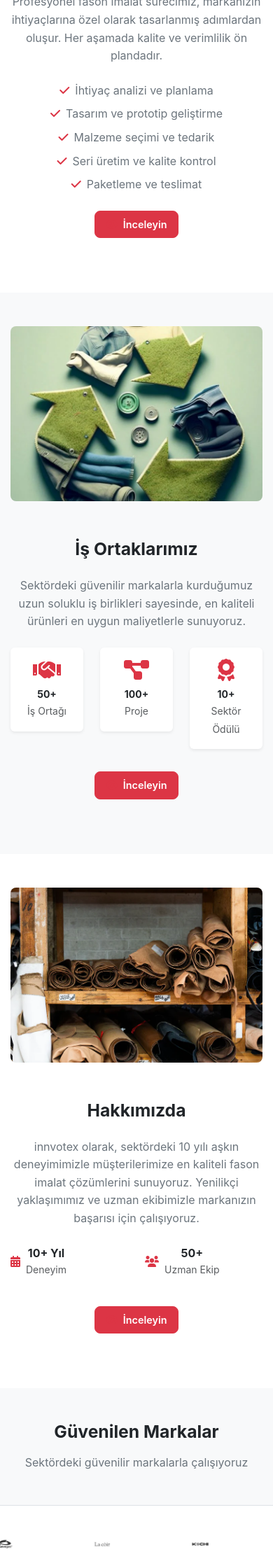
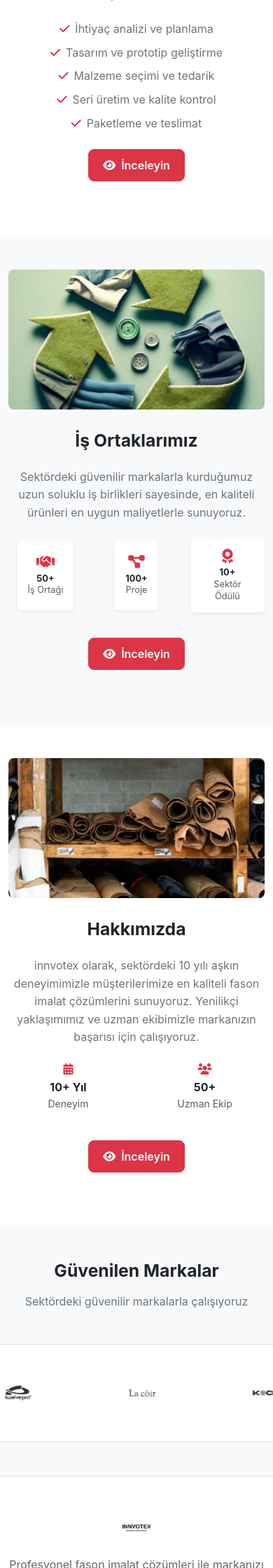
Before and after one commit to ilkeryhb/innovtex-clone, a Flask app: page / in a window 390 px wide. Shown: the part 2160-4400 px from the top of the page at 70% size. Run offline with Flask 3, Linux system fonts and the light colour scheme.

Commit message:
fix style_v2 path
fix style_v2 path

```diff
--- a/static/css/style.css
+++ b/static/css/style_v2.css
@@ -332,6 +332,12 @@ footer .logo-img {
     display: flex;
     align-items: center;
     justify-content: center;
+    background-color: var(--primary-color);
+}
+
+.contact-icon:hover {
+    background-color: #c82333;
+    transform: scale(1.05);
 }
 
 /* === FOOTER STYLES === */
@@ -632,236 +638,337 @@ footer .logo-img {
     }
 }
 
-/* === CONTACT STYLES === */
-.contact-icon {
-    width: 60px;
-    height: 60px;
-    display: flex;
-    align-items: center;
-    justify-content: center;
-    background-color: var(--primary-color);
+/* === MOBILE FIXES === */
+@media (max-width: 768px) {
+    /* 1. Logo ortalama */
+    .navbar-brand.mx-auto {
+        position: absolute !important;
+        left: 50% !important;
+        transform: translateX(-50%) !important;
+        width: auto !important;
     }
 
-.contact-icon:hover {
-    background-color: #c82333; /* Daha koyu ton */
-    transform: scale(1.05);
+    /* 2. İstatistik kartları - 10+ Sektör Ödülü */
+    .bg-white.rounded.p-3.shadow-sm {
+        min-height: 85px !important;
+        display: flex !important;
+        flex-direction: column !important;
+        justify-content: center !important;
+        align-items: center !important;
+        padding: 12px !important;
+        text-align: center !important;
     }
 
-/* İletişim formu butonları */
-.btn-primary {
-    background-color: var(--primary-color);
-    border-color: var(--primary-color);
+    .bg-white.rounded.p-3.shadow-sm small {
+        line-height: 1.2 !important;
+        font-size: 0.75rem !important;
     }
 
-.btn-primary:hover {
-    background-color: #c82333;
-    border-color: #c82333;
+    .bg-white.rounded.p-3.shadow-sm .fa-2x {
+        font-size: 1.3rem !important;
+        margin-bottom: 5px !important;
     }
 
-.btn-outline-primary {
-    color: var(--primary-color);
-    border-color: var(--primary-color);
+    /* 3. Hakkımızda ikonları - 10+ Yıl ve 50+ Uzman Ekip */
+    .d-flex.align-items-center.mb-3 {
+        justify-content: center !important;
+        text-align: center !important;
+        flex-direction: column !important;
     }
 
-.btn-outline-primary:hover {
-    background-color: var(--primary-color);
-    border-color: var(--primary-color);
-    color: #fff;
+    .d-flex.align-items-center.mb-3 .me-2 {
+        margin-right: 0 !important;
+        margin-bottom: 8px !important;
     }
 
-/* Form focus rengi */
-.form-control:focus {
-    border-color: var(--primary-color);
-    box-shadow: 0 0 0 0.2rem rgba(220, 53, 69, 0.25);
+    /* 4. Blog badge'leri - Kırmızı yazılar */
+    .badge {
+        font-size: 0.65rem !important;
+        padding: 3px 6px !important;
+        margin-bottom: 8px !important;
+        display: inline-block !important;
     }
 
-/* Check ikonları */
-.fa-check.text-primary {
-    color: var(--primary-color) !important;
+    .card-title {
+        font-size: 1rem !important;
+        line-height: 1.3 !important;
+        margin-bottom: 8px !important;
     }
 
-/* Alert renkleri */
-.alert-success {
-    background-color: #d4edda;
-    border-color: #c3e6cb;
-    color: #155724;
+    /* 5. Üretim daireleri - Mavi daireler */
+    .bg-primary.rounded-circle.mx-auto.mb-3 {
+        width: 55px !important;
+        height: 55px !important;
+        display: flex !important;
+        align-items: center !important;
+        justify-content: center !important;
+        margin-bottom: 15px !important;
     }
 
-.alert-danger {
-    background-color: #f8d7da;
-    border-color: #f5c6cb;
-    color: #721c24;
+    .bg-primary.rounded-circle.mx-auto.mb-3 span {
+        font-size: 0.9rem !important;
+        font-weight: bold !important;
     }
 
-/* === MOBILE RESPONSIVE STYLES === */
-@media (max-width: 768px) {
-    /* Hero section mobil */
-    .hero-section {
-        padding: 60px 0;
-        text-align: center;
+    /* 6. İş Ortakları - Kırmızı istatistikler */
+    .row.text-center .col-4 {
+        margin-bottom: 15px !important;
     }
 
-    .hero-section .display-4 {
-        font-size: 2rem;
-        line-height: 1.2;
+    /* 7. Tarihçe daireleri - Mavi daireler */
+    .timeline-year {
+        width: 45px !important;
+        height: 45px !important;
+        left: -22px !important;
+        font-size: 0.7rem !important;
+        display: flex !important;
+        align-items: center !important;
+        justify-content: center !important;
     }
 
-    .hero-section .lead {
-        font-size: 1.1rem;
+    .timeline-content {
+        margin-left: 30px !important;
+        padding: 12px !important;
     }
 
-    .hero-section .btn-lg {
-        padding: 10px 20px;
-        font-size: 1rem;
-        margin: 5px;
+    /* Hero section mobil iyileştirme */
+    .hero-section .row.align-items-center {
+        text-align: center !important;
     }
 
-    /* Navbar mobil */
-    .navbar-brand .logo-img {
-        height: 40px;
+    .hero-section .d-flex.gap-3 {
+        flex-direction: column !important;
+        align-items: center !important;
     }
 
-    .pt-5 {
-        padding-top: 5rem;
-    }
-
-    /* Kartlar mobil */
-    .card {
-        margin-bottom: 20px;
-    }
-
-    /* Resim konteynerları mobil */
-    .custom-image-container {
-        height: 250px;
-        margin-bottom: 30px;
-    }
-
-    /* Logo kaydırıcı mobil */
-    .logo-brand {
-        height: 50px;
-        max-width: 120px;
-        min-width: 100px;
-    }
-
-    .logo-item {
-        margin: 0 20px;
-    }
-
-    .logo-link {
-        padding: 15px;
+    .hero-section .btn {
+        width: 100% !important;
+        max-width: 250px !important;
+        margin: 5px 0 !important;
     }
 
     /* Buton grupları mobil */
     .d-flex.gap-3 {
-        flex-direction: column;
-        align-items: center;
+        flex-direction: column !important;
+        align-items: center !important;
     }
 
     .d-flex.gap-3 .btn {
-        width: 100%;
-        max-width: 280px;
-        margin: 5px 0;
-    }
-
-    /* İstatistik kartları mobil */
-    .row.text-center .col-md-3 {
-        margin-bottom: 15px;
-    }
-
-    /* İletişim formu mobil */
-    .card-body.p-5 {
-        padding: 1.5rem !important;
-    }
-
-    /* Blog grid mobil */
-    .col-md-6 {
-        margin-bottom: 20px;
+        width: 100% !important;
+        max-width: 280px !important;
+        margin: 5px 0 !important;
     }
 }
 
-@media (max-width: 576px) {
-    /* Çok küçük ekranlar */
-    .hero-section {
-        padding: 40px 0;
+/* Göz ikonu beyaz */
+.btn-primary .fa-eye {
+    color: white !important;
 }
 
-    .hero-section .display-4 {
-        font-size: 1.8rem;
-    }
-
-    .container {
-        padding-left: 15px;
-        padding-right: 15px;
-    }
-
-    /* Logo kaydırıcı çok küçük */
-    .logo-brand {
-        height: 40px;
-        max-width: 100px;
-        min-width: 80px;
-    }
-
-    .logo-item {
-        margin: 0 15px;
-    }
-
-    /* Navbar çok küçük */
-    .navbar-brand .logo-img {
-        height: 35px;
-    }
-
-    /* Kart padding'leri */
-    .card-body.p-4 {
-        padding: 1rem !important;
-    }
-
-    /* Başlıklar */
-    h1, h2, h3 {
-        word-wrap: break-word;
-    }
-
-    /* Butonlar */
-    .btn-lg {
-        padding: 8px 16px;
-        font-size: 0.9rem;
-    }
+.btn-primary:hover .fa-eye {
+    color: white !important;
 }
 
 /* Özel mobil düzenlemeler */
 @media (max-width: 768px) {
     /* Resim ve text yan yana olan bölümler */
     .row.align-items-center {
-        text-align: center;
+        text-align: center !important;
     }
 
     .row.align-items-center .col-lg-6 {
-        margin-bottom: 30px;
+        margin-bottom: 30px !important;
     }
 
     /* İstatistik grid */
     .row.text-center .col-4 {
-        margin-bottom: 15px;
+        margin-bottom: 15px !important;
     }
 
     /* Footer mobil */
     footer .row .col-lg-4 {
-        margin-bottom: 30px;
-        text-align: center;
+        margin-bottom: 30px !important;
+        text-align: center !important;
     }
 
     /* Form grupları */
     .form-row {
-        margin-bottom: 15px;
+        margin-bottom: 15px !important;
+    }
+
+    /* Kart içerikleri */
+    .card-body {
+        padding: 1rem !important;
     }
 }
 
 /* Tablet düzenlemeleri */
 @media (max-width: 992px) and (min-width: 769px) {
     .hero-section .display-4 {
-        font-size: 2.2rem;
+        font-size: 2.2rem !important;
     }
 
     .custom-image-container {
-        height: 300px;
+        height: 300px !important;
     }
 }
+
+/* Çok küçük ekranlar için ek düzenlemeler */
+@media (max-width: 375px) {
+    .navbar-brand .logo-img {
+        height: 35px !important;
+    }
+
+    .hero-section .display-4 {
+        font-size: 1.6rem !important;
+    }
+
+    .bg-white.rounded.p-3.shadow-sm {
+        min-height: 75px !important;
+        padding: 8px !important;
+    }
+
+    .logo-brand {
+        height: 35px !important;
+        max-width: 90px !important;
+        min-width: 70px !important;
+    }
+}
+
+/* === 🔧 Mobil Görünüm Genel Düzeltmeler === */
+@media (max-width: 768px) {
+
+    /* 1️⃣ LOGO ortalama */
+    .navbar-brand.mx-auto {
+        position: absolute !important;
+        left: 50% !important;
+        transform: translateX(-50%) !important;
+        display: flex !important;
+        align-items: center !important;
+        justify-content: center !important;
+        width: auto !important;
+        margin: 0 auto !important;
+        text-align: center !important;
+    }
+
+    /* 2️⃣ 10+ Sektör Ödülü hizalaması */
+    .bg-white.rounded.p-3.shadow-sm {
+        min-height: 100px !important;
+        display: flex !important;
+        flex-direction: column !important;
+        justify-content: center !important;
+        align-items: center !important;
+        text-align: center !important;
+        padding: 15px !important;
+        margin: 0 auto !important;
+    }
+
+    .bg-white.rounded.p-3.shadow-sm small {
+        font-size: 0.8rem !important;
+        line-height: 1.3 !important;
+        white-space: normal !important;
+    }
+
+    /* 3️⃣ Göz ikonu (inceleyin butonları) beyaz görünüm */
+    .btn-primary .fa-eye {
+        color: #fff !important;
+    }
+    .btn-primary:hover .fa-eye {
+        color: #fff !important;
+    }
+
+    /* 4️⃣ Hakkımızda 10+ yıl ve 50+ ekip hizalama */
+    .d-flex.align-items-center.mb-3 {
+        justify-content: center !important;
+        text-align: center !important;
+        flex-direction: column !important;
+    }
+    .d-flex.align-items-center.mb-3 .me-2 {
+        margin-right: 0 !important;
+        margin-bottom: 6px !important;
+    }
+
+    /* 5️⃣ Blog kırmızı başlık boyut ve hizalama */
+    .badge.bg-danger,
+    .badge.text-bg-danger {
+        font-size: 0.75rem !important;
+        padding: 4px 10px !important;
+        margin-bottom: 5px !important;
+        display: inline-block !important;
+    }
+
+    .card-title {
+        font-size: 1.1rem !important;
+        line-height: 1.4 !important;
+        text-align: center !important;
+    }
+
+    /* 6️⃣ Üretim sayfası – mavi ikonlar */
+    .bg-primary.rounded-circle.mx-auto.mb-3 {
+        width: 60px !important;
+        height: 60px !important;
+        display: flex !important;
+        align-items: center !important;
+        justify-content: center !important;
+        border-radius: 50% !important;
+        margin: 10px auto !important;
+    }
+    .bg-primary.rounded-circle.mx-auto.mb-3 span {
+        color: #fff !important;
+        font-weight: bold !important;
+        font-size: 1rem !important;
+    }
+
+    /* 7️⃣ İş ortakları kısmı – kırmızı istatistikler */
+    .row.text-center .col-4 {
+        display: flex !important;
+        flex-direction: column !important;
+        align-items: center !important;
+        justify-content: center !important;
+        margin-bottom: 20px !important;
+    }
+
+    .row.text-center .col-4 h3 {
+        font-size: 1.2rem !important;
+        margin-bottom: 5px !important;
+    }
+
+    /* 8️⃣ Hakkımızda sayfası – tarihçe mavi daireler */
+    .timeline-year {
+        width: 50px !important;
+        height: 50px !important;
+        border-radius: 50% !important;
+        left: -25px !important;
+        top: 0 !important;
+        display: flex !important;
+        align-items: center !important;
+        justify-content: center !important;
+        font-size: 0.8rem !important;
+    }
+    .timeline-content {
+        margin-left: 40px !important;
+        padding: 15px !important;
+        text-align: left !important;
+    }
+
+    /* 9️⃣ Genel yazı boyutları */
+    h2, h3, h4 {
+        text-align: center !important;
+    }
+
+    /* 1️⃣0️⃣ Kart ikonları hizalama */
+    .fa-2x {
+        display: block !important;
+        text-align: center !important;
+        margin: 0 auto 8px auto !important;
+    }
+
+    /* 1️⃣1️⃣ Blog görüntü kartları */
+    .blog-card {
+        text-align: center !important;
+    }
+    .blog-card img {
+        width: 100% !important;
+        border-radius: 10px !important;
+    }
+}
--- a/templates/base.html
+++ b/templates/base.html
@@ -13,6 +13,8 @@
 
     <!-- Kendi stil dosyamız -->
     <link rel="stylesheet" href="{{ url_for('static', filename='css/style.css') }}">
+    <link rel="stylesheet" href="{{ url_for('static', filename='css/style_v2.css') }}">
+    <meta name="viewport" content="width=device-width, initial-scale=1.0">
 </head>
 <body>
 
--- a/templates/index.html
+++ b/templates/index.html
@@ -10,9 +10,9 @@
             <div class="col-lg-6">
                 <h1 class="display-4 fw-bold mb-4">Markanızı Zirveye Taşıyın</h1>
                 <p class="lead text-secondary mb-4">Profesyonel fason imalat çözümleriyle markanız için kaliteli, sürdürülebilir ve yenilikçi üretim hizmetleri sunuyoruz.</p>
-                <div class="d-flex gap-3">
-                    <a href="{{ url_for('iletisim') }}" class="btn btn-primary btn-lg">Hemen Teklif Alın</a>
-                    <a href="#services" class="btn btn-outline-dark btn-lg">Hizmetlerimiz</a>
+                <div class="d-flex flex-column flex-md-row gap-3">
+                    <a href="{{ url_for('iletisim') }}" class="btn btn-primary btn-lg mb-2 mb-md-0">Hemen Teklif Alın</a>
+                     <a href="#services" class="btn btn-outline-dark btn-lg">Hizmetlerimiz</a>
                 </div>
             </div>
             <div class="col-lg-6">
```
Lines whose indentation alone changed are shown as unchanged.
